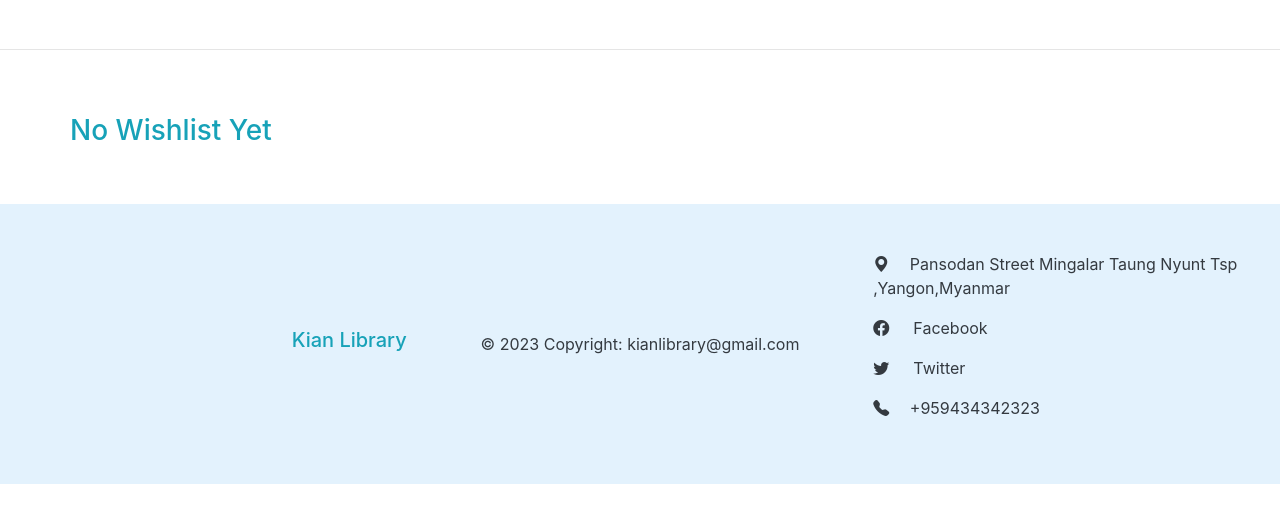
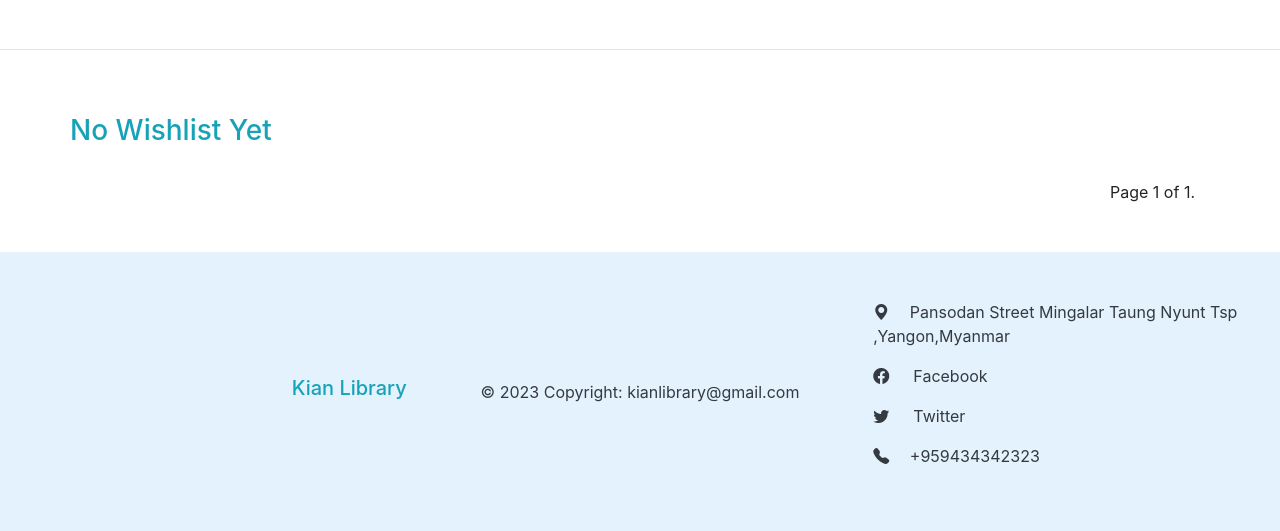
Before and after one commit to kenshin009/library, a Django app: page /wishlist in a window 1280 px wide. Shown: the part 170-701 px from the top of the page. Run offline with Django 4.2, Linux system fonts and the light colour scheme; a user stored in the database is signed in; data comes from the database, SQL or seed files in the repository; both versions use the stored data as it was after the commit; some libraries are stand-ins or nearby versions.

Commit message:
added pagination to index and wishlist and completed

```diff
--- a/book/templates/book/wishlist.html
+++ b/book/templates/book/wishlist.html
@@ -7,24 +7,16 @@
 <hr>
         <div class="container">
             <div class="row">
-                {% if wishlists %}
-                {% for book in wishlists %}
-                <div class="col-12 col-lg-3">
+                {% if page_obj %}
+                {% for book in page_obj %}
+                <div class="col-12 col-lg-3 mr-4">
                     <a href="{% url 'book_detail' book.id %}">
-                        <div class="card" style="width: 18rem;">
+                        <div class="card h-100" style="width: 18rem;">
                         <img src="{{ book.image.url }}" class="card-img-top mt-4" alt="{{ book.image }}" style="height: 200px; object-fit:contain;">
                         <div class="card-body mt-4">
                             <h5 class="card-title text-center">{{ book.name}}</h5>
                             <p class="card-text text-muted text-center"> {{ book.author }} </p>
 
-                            <!-- <div class="buttons text-center">
-                                <a href="#" class="btn btn-outline-danger btn-sm"><i class="bi bi-heart-fill"></i></a>
-                                <a href="#" class="btn btn-outline-primary btn-sm">Hire</a>
-                                <a href="#" class="btn btn-outline-info btn-sm">View</a>
-
-                                <a href="#" class="btn btn-outline-danger btn-sm">Delete</a>
-                            </div>
-                           -->
                         </div>
                     </div>
                     </a>
@@ -35,6 +27,37 @@
                     <h3 class="mt-5 text-info">No Wishlist Yet</h3>
                 {% endif %}
             </div>
+            <!-- Add pagination feature -->
+            <nav class="text-right mt-4" aria-label="wishlist pages">
+
+                <span class="current">
+                    Page {{ page_obj.number }} of {{ page_obj.paginator.num_pages }}.
+                </span>
+
+                <ul class="pagination justify-content-center">
+
+                    {% if page_obj.has_previous %}
+                    <li class="page-item">
+                        <a href="?page=1" class="page-link">&laquo; first</a>
+                    </li>
+                    <li class="page-item">
+                        <a href="?page={{ page_obj.previous_page_number }}" class="page-link">previous</a>
+                    </li>
+
+                    {% endif %}
+
+                    {% if page_obj.has_next %}
+                    <li class="page-item">
+                        <a href="?page={{ page_obj.next_page_number }}" class="page-link">next</a>
+                    </li>
+                    <li class="page-item">
+                        <a href="?page={{ page_obj.paginator.num_pages }}" class="page-link">last &raquo;</a>
+                    </li>
+
+                    {% endif %}
+
+                </ul>
+            </nav>
         </div>
 
 {% endblock %}
--- a/book/views.py
+++ b/book/views.py
@@ -9,7 +9,7 @@ from django.db import IntegrityError
 from django.urls import reverse
 from django.db.models import Q
 from django.conf import settings
-from django.utils.text import slugify
+from django.core.paginator import Paginator
 import json
 from .models import *
 # Create your views here.
@@ -18,17 +18,15 @@ from .models import *
 def index (request):
     # Get all books
     books = Book.objects.all()
-    # Get all user's wishlists
-    wishlists = WishList.objects.filter(username=request.user.username)
-    # GEt all user's hirebooks
-    hirebooks = HireBook.objects.filter(username=request.user.username)
+    # Add pagination
+    paginator = Paginator(books,20) # 20 books per page
+    page_number = request.GET.get('page')
+    page_obj = paginator.get_page(page_number)
     # Get all categories
     categories = Category.objects.all()
 
     return render(request,'book/index.html',{
-        'books': books,
-        'wishlists': wishlists,
-        'hirebooks': hirebooks,
+        'page_obj': page_obj,
         'categories': categories
     })
 
@@ -210,13 +208,17 @@ def wishlist(request):
             for wishlist in wishlists:
                 book = Book.objects.get(id=wishlist.book_id)
                 all_wishlist.append(book)
+            # Add pagination
+            paginator = Paginator(all_wishlist,20) # 20 books per page
+            page_number = request.GET.get('page')
+            page_obj = paginator.get_page(page_number)
         else:
             pass
         # Get all categories
         categories = Category.objects.all()
 
         return render(request,'book/wishlist.html',{
-            'wishlists': all_wishlist,
+            'page_obj': page_obj,
             'categories': categories
         })
 
```
Also changed, not shown: book/templates/book/hirebook_list.html (+9 -7 lines), book/templates/book/index.html (+36 -28 lines), db.sqlite3, media/book_images/Harry_Potter_and_the_Goblet_of_Fire.jpg (deleted), media/book_images/Harry_Potter_and_the_Goblet_of_Fire_7j6ZTfu.jpg (deleted), media/book_images/Homo_Deus__A_Brief_History_of_Tomorrow.jpg (added), media/book_images/War_And_Peace.jpg (added), 3 other files.
